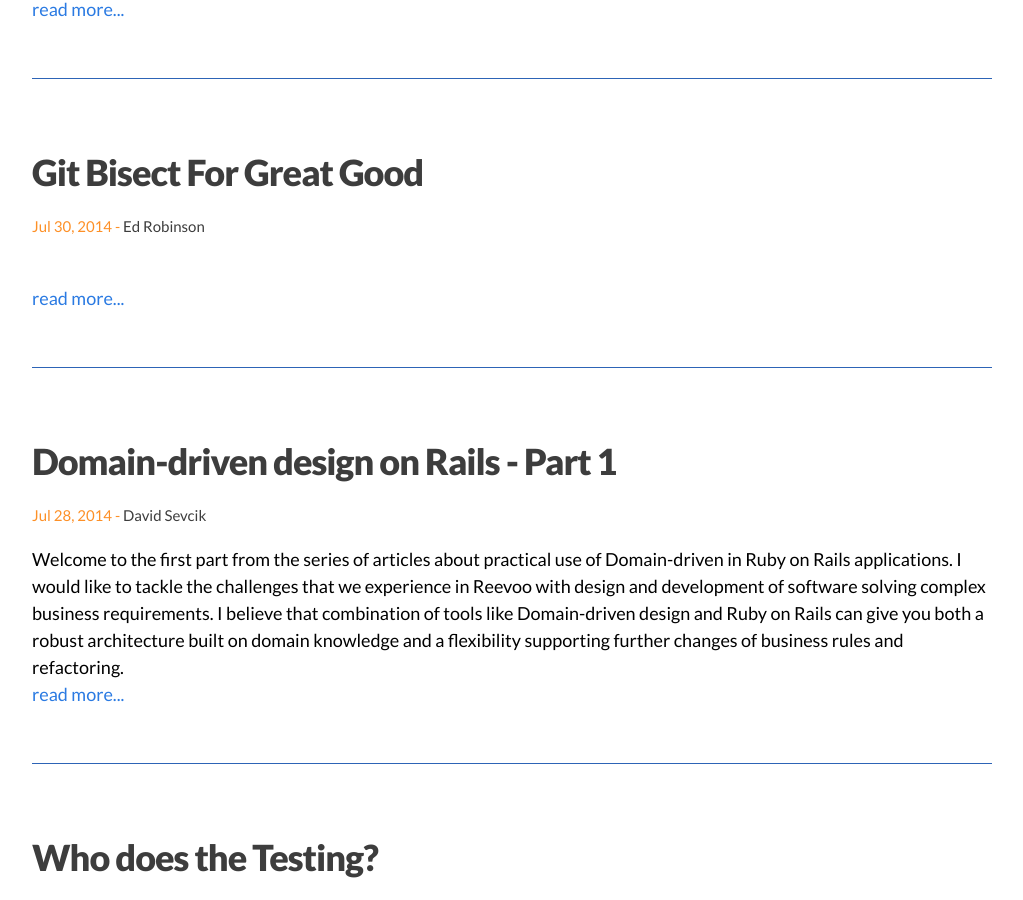
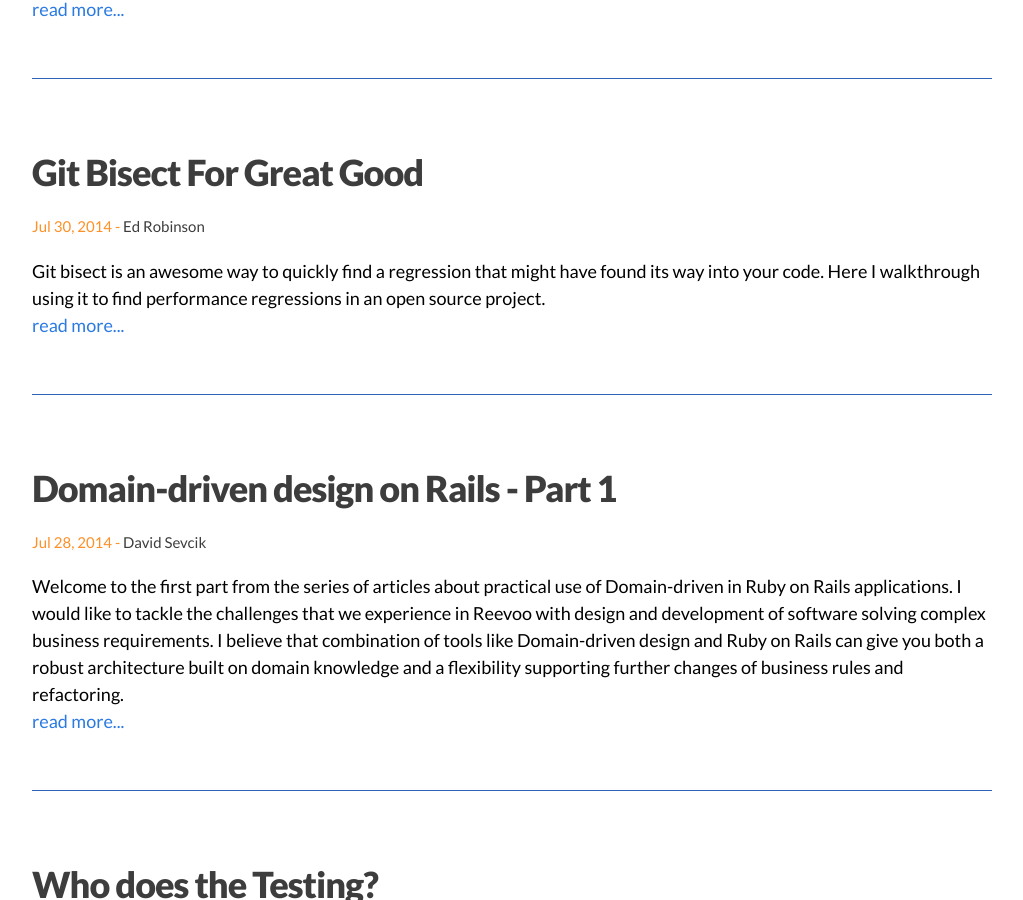
Before and after one commit to reevoo/reevoo.github.io, a Jekyll site: the page built from index.html, in a window 1280 px wide and 900 px high, scrolled down 1990 px. Shown: the whole window, without its empty margins (128-1151 px from the left). Built offline with Jekyll 4.4.1, drawn with Linux system fonts in a browser that asks for light colours.

Commit message:
Add excerpt

```diff
--- a/_posts/2014-07-30-git-bisect-for-great-good.markdown
+++ b/_posts/2014-07-30-git-bisect-for-great-good.markdown
@@ -6,6 +6,7 @@ categories: blog
 navId: blog
 author: Ed Robinson
 github: errm
+excerpt: Git bisect is an awesome way to quickly find a regression that might have found its way into your code. Here I walkthrough using it to find performance regressions in an open source project.
 ---
 
 ![Git Bisect](/assets/git-bisect.jpg)
```
